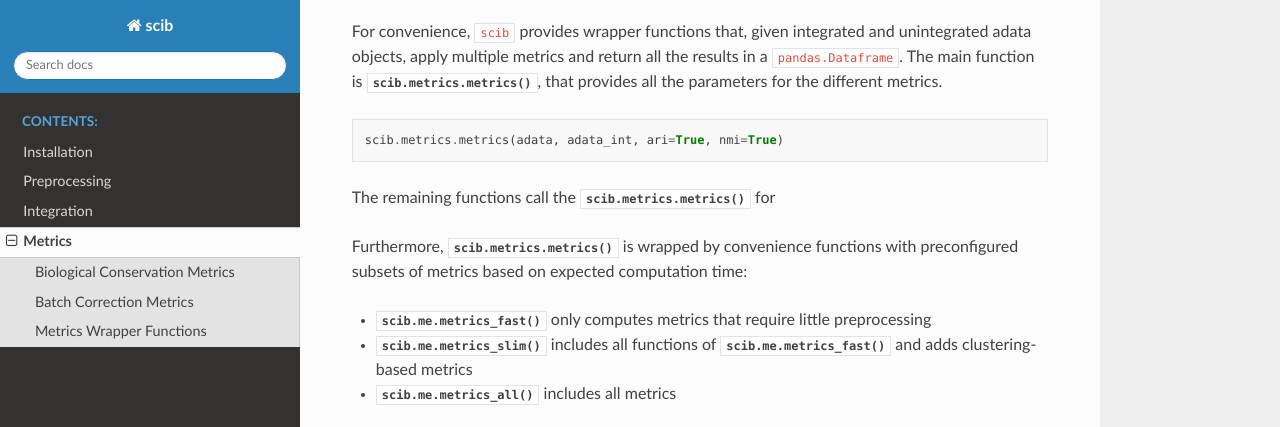
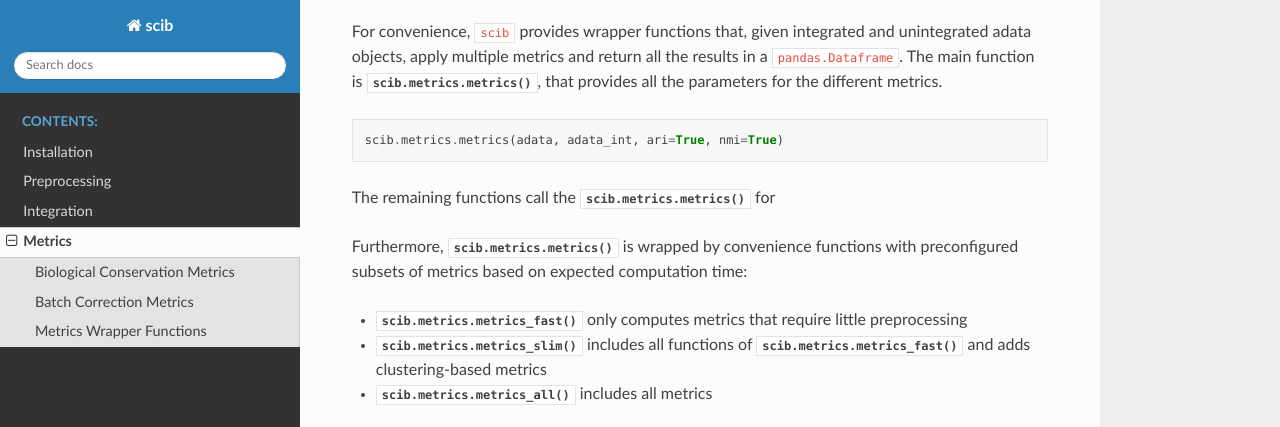
Before and after one commit to theislab/scib, a Sphinx documentation site: the page built from docs/source/scib_metrics.rst, in a window 1280 px wide and 900 px high, scrolled down 1108 px, cut to the strip 0-427 px from the top of the window. Built offline with Sphinx 7.4.7 and the Read the Docs theme 2.0.0, drawn with Linux system fonts in a browser that asks for light colours; the version number could not be read and is left out.

Commit message:
Fix broken metrics links
Co-authored-by: Isaac Virshup <ivirshup@gmail.com>

```diff
--- a/docs/source/scib_metrics.rst
+++ b/docs/source/scib_metrics.rst
@@ -85,9 +85,9 @@ The remaining functions call the :func:`scib.metrics.metrics` for
 Furthermore, :func:`scib.metrics.metrics()` is wrapped by convenience functions with preconfigured subsets of metrics
 based on expected computation time:
 
-+ :func:`scib.me.metrics_fast()` only computes metrics that require little preprocessing
-+ :func:`scib.me.metrics_slim()` includes all functions of :func:`scib.me.metrics_fast()` and adds clustering-based metrics
-+ :func:`scib.me.metrics_all()` includes all metrics
++ :func:`scib.metrics.metrics_fast()` only computes metrics that require little preprocessing
++ :func:`scib.metrics.metrics_slim()` includes all functions of :func:`scib.metrics.metrics_fast()` and adds clustering-based metrics
++ :func:`scib.metrics.metrics_all()` includes all metrics
 
 
 .. autosummary::
```
